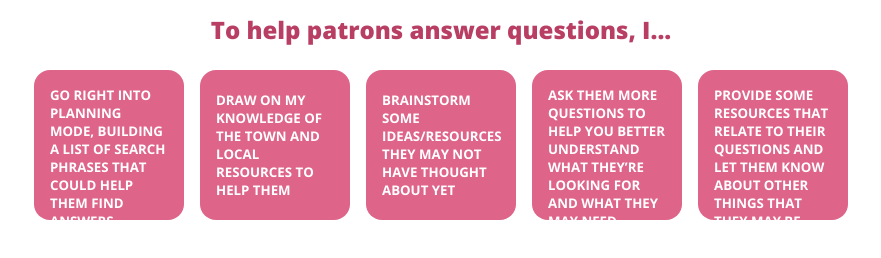
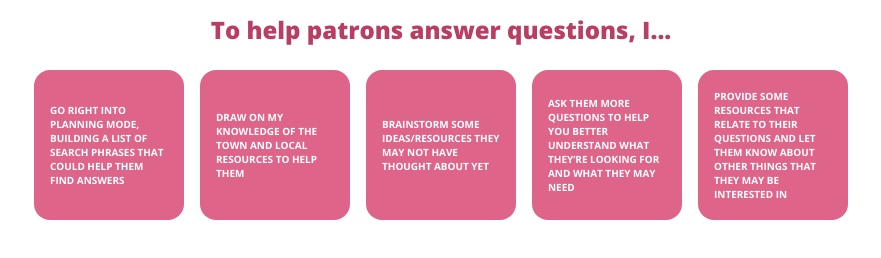
Before and after one commit to loreleim/alagame, a React (Create React App) app: page / in a window 1280 px wide. Shown: the part 2591-2849 px from the top of the page, without its empty margins (199-1080 px from the left). Built offline with nearby package versions, Linux system fonts and the light colour scheme.

Commit message:
patron font sizing

```diff
--- a/src/components/quiz/index.module.scss
+++ b/src/components/quiz/index.module.scss
@@ -136,3 +136,7 @@
 #dayContainer {
   font-size: 0.9rem;
 }
+
+#patronContainer {
+  font-size: 0.75rem;
+}
```
